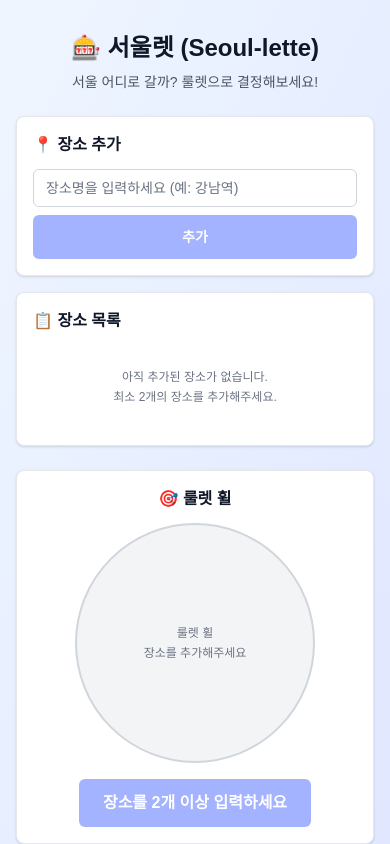
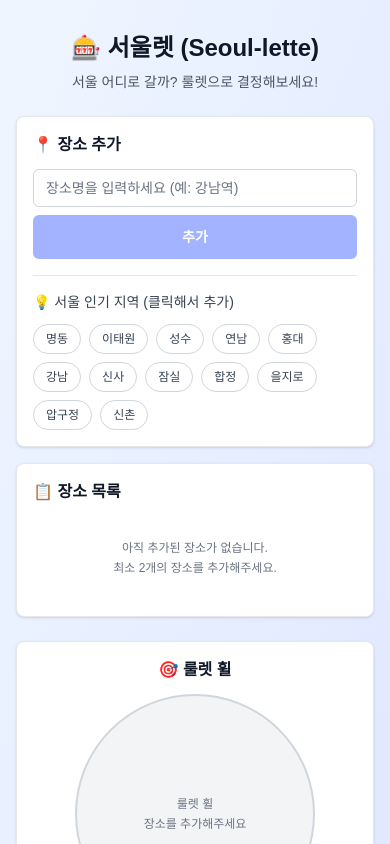
Before and after one commit to fullkeem/seoullette, a Next.js app: page / in a window 390 px wide. Shown: the top 844 px of the page. Built offline with nearby package versions, Linux system fonts and the light colour scheme.

Commit message:
feat: 장소 입력 컴포넌트에 서울 인기 지역 목록 추가 및 UI 개선
- 서울 인기 지역 목록을 추가하여 사용자가 쉽게 선택할 수 있도록 함
- 추천 지역 클릭 시 장소 추가 기능 구현
- UI 레이아웃 개선으로 반응형 디자인 유지

```diff
--- a/src/components/forms/place-input.tsx
+++ b/src/components/forms/place-input.tsx
@@ -9,6 +9,22 @@ interface PlaceInputProps {
   existingPlaces: string[];
   disabled?: boolean;
 }
+
+// 서울 인기 지역 목록
+const POPULAR_PLACES = [
+  "명동",
+  "이태원",
+  "성수",
+  "연남",
+  "홍대",
+  "강남",
+  "신사",
+  "잠실",
+  "합정",
+  "을지로",
+  "압구정",
+  "신촌",
+];
 
 export function PlaceInput({
   onAddPlace,
@@ -72,9 +88,17 @@ export function PlaceInput({
     }
   };
 
+  const handlePopularPlaceClick = (placeName: string) => {
+    if (disabled || existingPlaces.includes(placeName)) {
+      return;
+    }
+    onAddPlace(placeName);
+  };
+
   const isValid = !error && inputValue.trim().length >= 2;
 
   return (
+    <div className="flex flex-col gap-4">
       <form onSubmit={handleSubmit} className="flex flex-col gap-3">
         <div className="flex flex-col sm:flex-row gap-2">
           <div className="flex-1">
@@ -104,5 +128,40 @@ export function PlaceInput({
           </p>
         )}
       </form>
+
+      {/* 추천 지역 목록 */}
+      <div className="border-t border-gray-200 pt-4">
+        <h3 className="text-sm font-medium text-gray-700 mb-3">
+          💡 서울 인기 지역 (클릭해서 추가)
+        </h3>
+        <div className="flex flex-wrap gap-2">
+          {POPULAR_PLACES.map((place) => {
+            const isAlreadyAdded = existingPlaces.includes(place);
+            const isDisabled = disabled || isAlreadyAdded;
+
+            return (
+              <button
+                key={place}
+                onClick={() => handlePopularPlaceClick(place)}
+                disabled={isDisabled}
+                className={`
+                  px-3 py-1.5 text-xs sm:text-sm rounded-full border transition-all duration-200
+                  ${
+                    isDisabled
+                      ? "bg-gray-100 text-gray-400 border-gray-200 cursor-not-allowed"
+                      : "bg-white text-gray-700 border-gray-300 hover:bg-blue-50 hover:border-blue-300 hover:text-blue-700 cursor-pointer"
+                  }
+                `}
+              >
+                {place}
+                {isAlreadyAdded && (
+                  <span className="ml-1 text-gray-400">✓</span>
+                )}
+              </button>
+            );
+          })}
+        </div>
+      </div>
+    </div>
   );
 }
```
Lines whose indentation alone changed are shown as unchanged.
